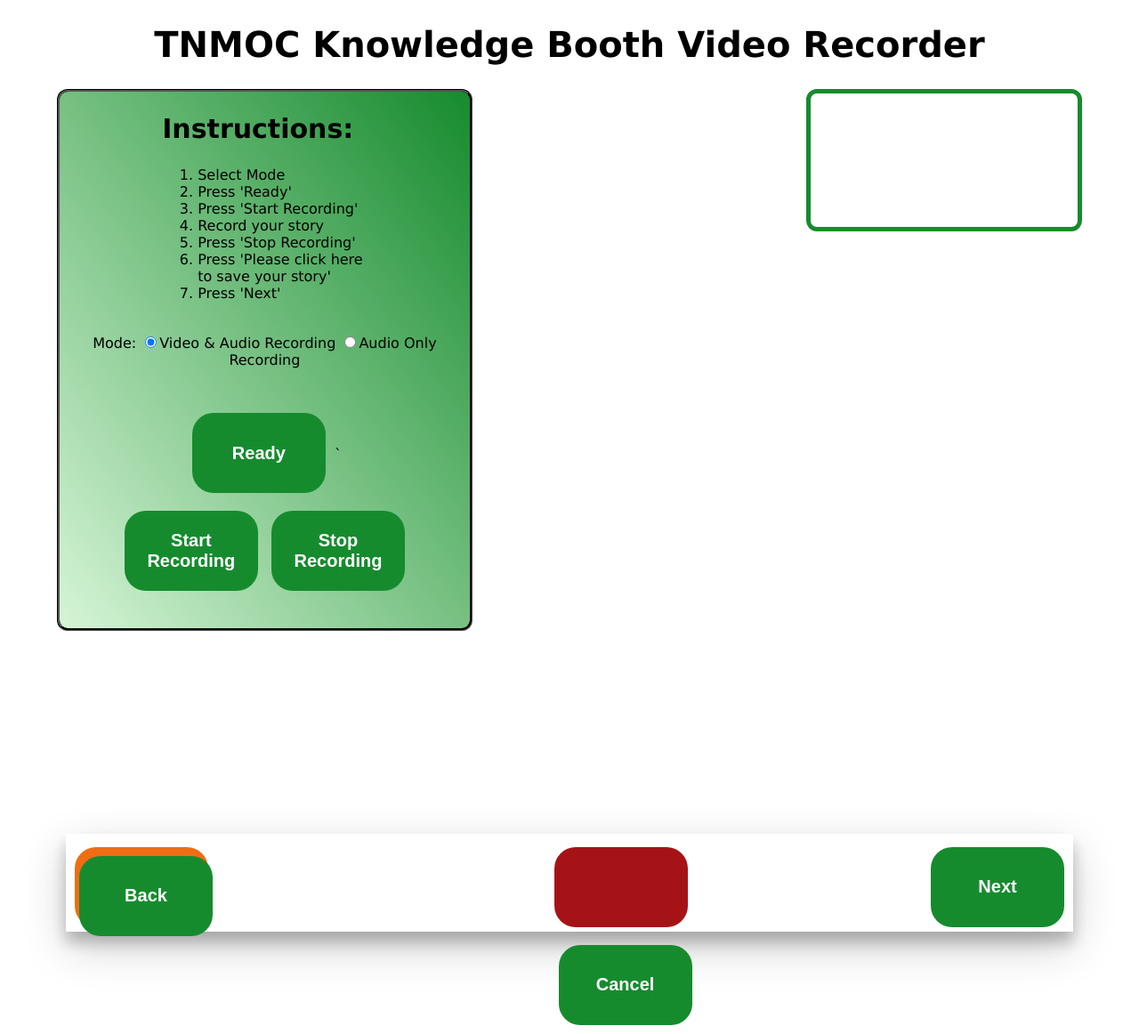
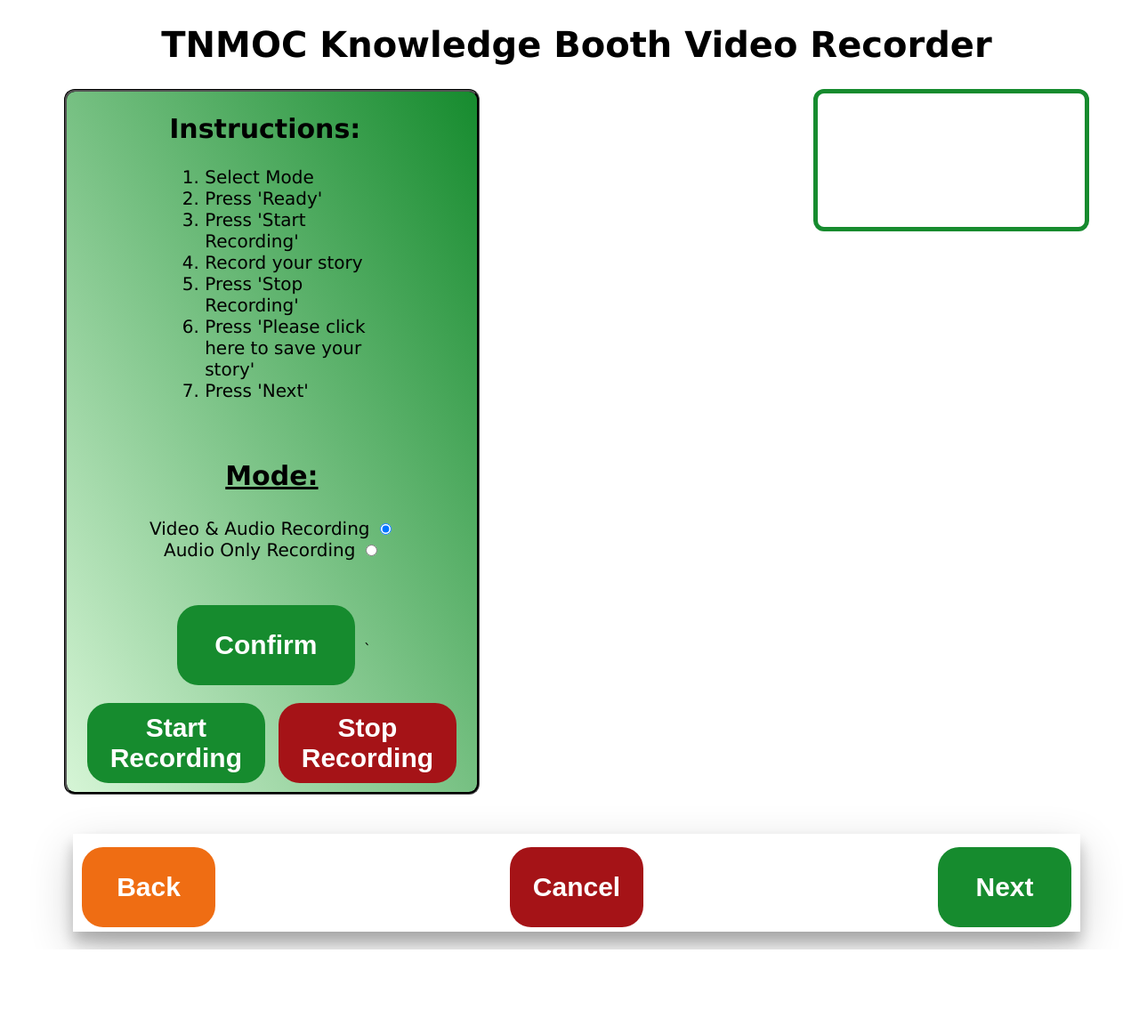
Before and after one commit to EarlGreyFTW/BoothCode, a PHP site: page /Record.php in a window 1280 px wide. Shown: the whole page at 89% size. After the commit the page ends 1067 px from the top, so only its background shows below. Run offline with PHP 8.4, Linux system fonts and the light colour scheme; a map, chart or similar area stays blank.

Commit message:
upload 21-12-22 17:15

```diff
--- a/Record.php
+++ b/Record.php
@@ -6,7 +6,7 @@
     <meta charset="utf-8">
     <meta name="viewport" content="width=device-width, initial-scale=1">
     <meta name="keywords" content="WebRTC getUserMedia MediaRecorder API">
-    <link rel="stylesheet" href="stylesheet.css">
+    <link rel="stylesheet" href="STYLE.css">
 </head>
 
 <body>
@@ -14,30 +14,36 @@
     <h1> TNMOC Knowledge Booth Video Recorder</h1>
     <div id="input-box">
         <div id="instructions">
-            <h2 id="instructions-heading">Instructions:</h2>
-            <ol id="instructions-text">
-                <li class="exc">Select Mode</li>
-                <li class="exc">Press 'Ready'</li>
-                <li class="exc">Press 'Start Recording'</li>
-                <li class="exc">Record your story</li>
-                <li class="exc">Press 'Stop Recording'</li>
-                <li class="exc">Press 'Please click here to save your story'</li>
-                <li class="exc">Press 'Next'</li>
+            <h2>Instructions:</h2>
+            <ol>
+                <li>Select Mode</li>
+                <li>Press 'Ready'</li>
+                <li>Press 'Start Recording'</li>
+                <li>Record your story</li>
+                <li>Press 'Stop Recording'</li>
+                <li>Press 'Please click here to save your story'</li>
+                <li>Press 'Next'</li>
 
             </ol>
         </div>
         <div style="height:20px"></div>
         <div id="gUMArea">
-            <div> Mode:
-                <input type="radio" name="media" value="video" checked id="mediaVideo">Video & Audio Recording
-                <input type="radio" name="media" value="audio">Audio Only Recording
+            <div>
+	            <h3>Mode:</h3>
+	            <label>Video & Audio Recording
+                    <input type="radio" name="media" value="video" checked id="mediaVideo">
+	            </label>
+	            <br>
+	            <label>Audio Only Recording
+		            <input type="radio" name="media" value="audio">
+	            </label>
             </div>
             <div style="height:40px"></div>
-            <button onclick="" id="gUMbtn"><b>Ready</b></button>
+	        <button onclick="" id="gUMbtn"><a class="link"><b>Confirm</b></a></button>
             `		</div>
         <div id="btns">
-            <button id="start"><b><a class="link" href="#h-recording">Start Recording</a></b></button>
-            <button id="stop"><b><a class="link" href="#h-stop">Stop Recording</a></b></button>
+            <button id="start-button"><b><a class="link" href="#h-recording">Start Recording</a></b></button>
+            <button id="stop-button"><b><a class="link" href="#h-stop">Stop Recording</a></b></button>
         </div>
         <p id="h-recording">Recording Started</p>
         <p id="h-stop">Recording Stopped</p>
@@ -58,7 +64,7 @@
 
     </script>
     <div>
-        <ul id="ul" class="exc"></ul>
+        <ul id="ul"></ul>
     </div>
     <script src="https://code.jquery.com/jquery-2.2.0.min.js"></script>
     <script src="https://maxcdn.bootstrapcdn.com/bootstrap/3.3.6/js/bootstrap.min.js"></script>
@@ -67,8 +73,8 @@
             id = val => document.getElementById(val),
             ul = id("ul"),
             gUMbtn = id("gUMbtn"),
-            start = id("start"),
-            stop = id("stop"),
+            start = id("start-button"),
+            stop = id("stop-button"),
             stream,
             recorder,
             counter=1,
@@ -140,17 +146,11 @@
 </div>
 </body>
 <footer>
-    <div id="bottom-menu">
-        <div id="next-button">
-            <button id="next"><b><a class="link" href="Summary.php">Next</a></b></button>
-        </div>
-        <div id="back-button">
-            <button id="back"><b><a href="PersonalDetails.php" class="link">Back</a></b></button>
-        </div>
-        <div id="cancel-button">
-            <button id="cancel"><b><a class="link" href="index.php">Cancel</a></b></button>
-        </div>
-    </div>
+    <div class="bottom-menu">
+	    <button class="next-button"><b><a class="link" href="Summary.php">Next</a></b></button>
+	    <button class="cancel-button"><b><a class="link" href="index.php">Cancel</a></b></button>
+	    <button class="back-button"><b><a href="index.php" class="link">Back</a></b></button>
+    </div
 </footer>
 </html>
 <!-- Made using MediaRecorder API and BootstrapCDN /-->
--- /dev/null
+++ b/STYLE.css
@@ -0,0 +1,176 @@
+/* TYPES */
+body{
+    width: 90%;
+    position: relative;
+    left: 5%;
+    font-family: Verdana, monospace;
+    text-align:center;
+    color: black;
+}
+h1{
+    font-size: 40px;
+}
+h2{
+    font-size: 30px;
+}
+h3{
+    font-size: 30px;
+    text-decoration: black solid 3px underline
+}
+p, label, li{
+    font-size: 20px;
+}
+textarea{
+    font-size: 20px;
+    border-radius: 12px;
+    border: black solid 1px;
+    background-image: linear-gradient(to bottom right,#168b2e, #d6f5d6);
+    margin: 5px;
+}
+button{
+    margin: 10px 5px;
+    border: black;
+    color: white;
+    width: 150px;
+    height: 90px;
+    border-radius: 24px;
+    font-size: 20px;
+}
+
+/* EFFECTS */
+button:hover {
+    border-radius: 12px;
+    box-shadow: 0 12px 16px 0 rgba(0,0,0,0.24), 0 17px 50px 0 rgba(0,0,0,0.19);
+}
+#h-recording:target{
+    font-size: 15px;
+}
+#h-stop:target{
+    font-size: 15px;
+}
+
+/* CLASSES */
+.input-text-box{
+    width: 200px;
+    height: 35px;
+    font-size: 20px;
+    border-radius: 12px;
+    border: black 1px solid;
+    background-image: linear-gradient(to bottom right,#168b2e, #d6f5d6);
+}
+.bottom-menu{
+    position: sticky;
+    bottom: 0;
+    background: white;
+    box-shadow: 0 12px 16px 0 rgba(0,0,0,0.24), 0 17px 50px 0 rgba(0,0,0,0.19);
+    height: 100px;
+    margin: 10px 10px 20px;
+    padding: 5px;
+}
+.next-button{
+    background-color: #168b2e;
+    float: right;
+}
+.back-button{
+    background-color: #ef6d13;
+    float: left;
+}
+.cancel-button{
+    background-color: #a51317;
+    position: relative;
+}
+.link{
+    color: white;
+    text-decoration: none;
+    width: 150px;
+    height: 90px;
+    font-size: 30px;
+}
+
+/* Index.php */
+#about-text{
+    position: relative;
+    left: 20%;
+    width: 60%;
+    border: black groove 3px;
+    border-radius: 12px;
+    background-image: linear-gradient(to bottom left,#168b2e, #d6f5d6);
+    padding: 5px;
+}
+#begin-button{
+    position: relative;
+    left: 20%;
+    width: 60%;
+    margin-top: 40px;
+}
+#begin{
+    width: 100%;
+    border-radius: 12px;
+    border: black groove 3px;
+    padding: 15px;
+    background-image: linear-gradient(to bottom left,#168b2e, #d6f5d6);
+}
+
+/* PersonalDetails.php */
+#about-you{
+    border: black groove 3px;
+    border-radius: 12px;
+    padding: 15px 15px 15px 45px;
+    text-align: left;
+    background-image: linear-gradient(to bottom left,#168b2e, #d6f5d6);
+}
+#about-your-story{
+    border: black groove 3px;
+    border-radius: 12px;
+    padding: 15px 15px 15px 25px;
+    text-align: left;
+    background-image: linear-gradient(to bottom left,#168b2e, #d6f5d6);
+}
+
+/* Record.php */
+#input-box{
+    width: 40%;
+    border: black groove 3px;
+    float: left;
+    border-radius: 12px;
+    background-image: linear-gradient(to bottom left,#168b2e, #d6f5d6);
+}
+#instructions{
+    text-align: left;
+    position: relative;
+    left: 25%;
+    width: 50%;
+}
+#myVidPlayer{
+    border: #168b2e solid 5px;
+    float: right;
+    border-radius: 12px;
+}
+#h-recording{
+    color: red;
+    font-size: 0;
+}
+#h-stop{
+    color: red;
+    font-size: 0;
+}
+#mediaVideo{
+    position: relative;
+    border: #168b2e solid 5px;
+    border-radius: 12px;
+}
+#start-button{
+    background-color: #168b2e;
+    width: 200px;
+}
+#stop-button{
+    background-color: #a51317;
+    width: 200px;
+}
+#gUMbtn{
+    background-color: #168b2e;
+    width: 200px;
+}
+#ul{
+    list-style-type: none;
+}
--- a/Stylesheet.css
+++ b/Stylesheet.css
@@ -1,45 +1,4 @@
-body{
-	width: 90%;
-	margin: 0 auto;
-	font-family: Verdana, monospace;
-	text-align:center;
-	background-color: white;
-	color: black;
-}
-textarea{
-	font-size: 20px;
-	border-radius: 12px;
-	background-image: linear-gradient(to bottom right,#168b2e, #d6f5d6);
-	margin: 5px;
-}
-h1{
-	font-size: 40px;
-}
-h2{
-	font-size: 30px;
-}
-h3{
-	font-size: 30px;
-	text-decoration: black solid 3px underline
-}
-p, label{
-	font-size: 20px;
-}
-button{
-	margin: 10px 5px;
-	border: black;
-	background-color: #168b2e;
-	color: white;
-	width: 150px;
-	height: 90px;
-	border-radius: 24px;
-	font-size: 20px;
-}
-button:hover {
-  background-color: #5bad6c;
-  border-radius: 12px;
-  box-shadow: 0 12px 16px 0 rgba(0,0,0,0.24), 0 17px 50px 0 rgba(0,0,0,0.19);
-}
+
 li :not(.exc){
 	font-decoration: none;
 	margin: 10px 5px;
@@ -58,117 +17,8 @@
 ul:hover{
 	background-color: #ffffff;
 }
-#input-box{
-	width: 40%;
-	border: black groove 3px;
-	float: left;
-	height: 67%;
-	border-radius: 12px;
-	background-image: linear-gradient(to bottom left,#168b2e, #d6f5d6);
-}
-#instructions{
-	text-align: left;
-	position: relative;
-	left: 25%;
-	width: 50%;
-}
-#myVidPlayer{
-	border: #168b2e solid 5px;
-	float: right;
-	border-radius: 12px;
-}
-#bottom-menu{
-	position: sticky;
-	bottom: 0;
-	background: white;
-	box-shadow: 0 12px 16px 0 rgba(0,0,0,0.24), 0 17px 50px 0 rgba(0,0,0,0.19);
-	height: 100px;
-	margin: 10px 10px 20px;
-	padding: 5px;
-}
-#h-recording{
-	color: red;
-	font-size: 0;
-}
-#h-stop{
-	color: red;
-	font-size: 0;
-}
-#h-recording:target{
-	font-size: 15px;
-}
-#h-stop:target{
-	font-size: 15px;
-}
-.link{
-	color: white;
-	text-decoration: none;
-	width: 150px;
-	height: 90px;
-}
-#mediaVideo{
-	position: relative;
-	z-index: 10;
-}
-#about-text{
-	position: relative;
-	left: 20%;
-	width: 60%;
-	border: black groove 3px;
-	border-radius: 12px;
-	background-image: linear-gradient(to bottom left,#168b2e, #d6f5d6);
-	padding: 5px;
-}
-#next-button{
-	float: right;
-}
-#back-button{
-	background-color: #ef6d13;
-	margin: 10px 5px;
-	border: black;
-	color: white;
-	width: 150px;
-	height: 90px;
-	border-radius: 24px;
-	font-size: 20px;
-	float: left;
-}
-#cancel-button{
-	background-color: #a51317;
-	margin: 10px 5px;
-	border: black;
-	color: white;
-	width: 150px;
-	height: 90px;
-	border-radius: 24px;
-	font-size: 20px;
-	position: relative;
-	left: 48%;
-}
-#begin-button{
-	position: relative;
-	left: 20%;
-	width: 60%;
-	margin-top: 20px;
-}
-#begin{
-	width: 100%;
-	background-image: linear-gradient(to bottom left,#168b2e, #d6f5d6);
-}
-#about-you{
-	border: black groove 3px;
-	border-radius: 12px;
-	padding: 15px 15px 15px 25px;
-	text-align: left;
-	background-image: linear-gradient(to bottom left,#168b2e, #d6f5d6);
-}
-#about-your-story{
-	border: black groove 3px;
-	border-radius: 12px;
-	padding: 15px 15px 15px 25px;
-	text-align: left;
-	background-image: linear-gradient(to bottom left,#168b2e, #d6f5d6);
-}
+
+
 #final-message{
 	border: black groove 3px;
 	width: 40%;
@@ -179,17 +29,7 @@
 	text-align: left;
 	background-image: linear-gradient(to bottom left,#168b2e, #d6f5d6);
 }
-.text-box{
-	width: 200px;
-	height: 35px;
-	font-size: 20px;
-	border-radius: 12px;
-	background-image: linear-gradient(to bottom right,#168b2e, #d6f5d6);
-}
 #final{
 	width: 90%;
 
 }
-#ul{
-	list-style-type: none;
-}
--- a/index.php
+++ b/index.php
@@ -13,7 +13,7 @@
 	<meta charset="utf-8">
 	<meta name="viewport" content="width=device-width, height=device-height, initial-scale=1">
 	<meta name="keywords" content="WebRTC getUserMedia MediaRecorder API">
-	<link rel="stylesheet" href="Stylesheet.css">
+	<link rel="stylesheet" href="STYLE.css">
 </head>
 <body>
 <div>
```
Also changed, not shown: PersonalDetails.php (+11 -21 lines), Summary.php (+12 -19 lines), initiate.php (line endings or trailing spaces).
